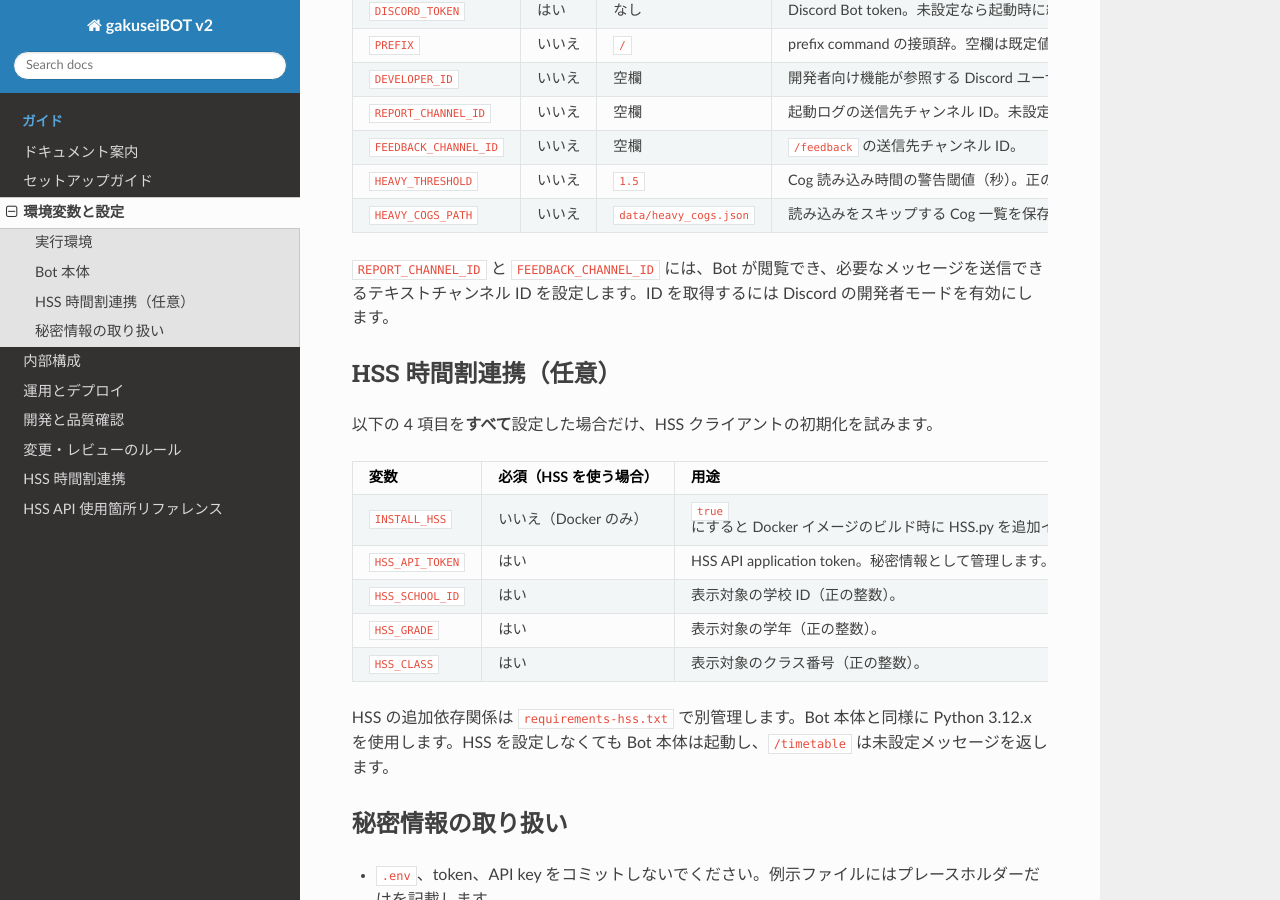
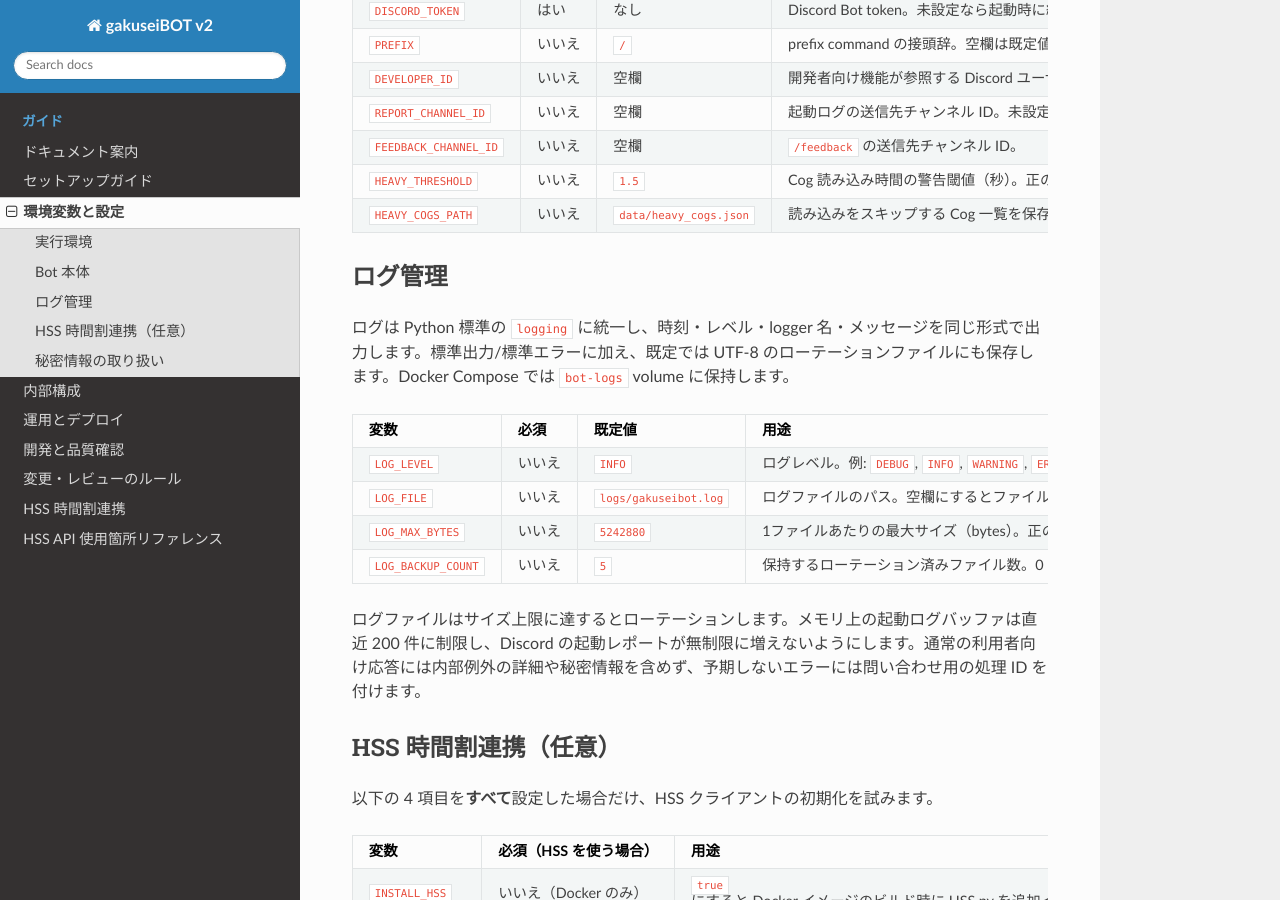
Before and after one commit to akiy2009/gakuseiBOTv2-Beta, a Sphinx documentation site: the page built from docs/configuration.md, in a window 1280 px wide and 900 px high, scrolled down 495 px. Built offline with Sphinx 7.4.7 and the Read the Docs theme 3.1.0, drawn with Linux system fonts in a browser that asks for light colours.

Commit message:
docs: document centralized logging configuration

```diff
--- a/docs/configuration.md
+++ b/docs/configuration.md
@@ -18,7 +18,18 @@ Bot 本体・任意の HSS 時間割連携・テスト・ドキュメント生
 | `HEAVY_THRESHOLD` | いいえ | `1.5` | Cog 読み込み時間の警告閾値（秒）。正の数値以外は既定値を使用します。 |
 | `HEAVY_COGS_PATH` | いいえ | `data/heavy_cogs.json` | 読み込みをスキップする Cog 一覧を保存する JSON ファイル。 |
 
-`REPORT_CHANNEL_ID` と `FEEDBACK_CHANNEL_ID` には、Bot が閲覧でき、必要なメッセージを送信できるテキストチャンネル ID を設定します。ID を取得するには Discord の開発者モードを有効にします。
+## ログ管理
+
+ログは Python 標準の `logging` に統一し、時刻・レベル・logger 名・メッセージを同じ形式で出力します。標準出力/標準エラーに加え、既定では UTF-8 のローテーションファイルにも保存します。Docker Compose では `bot-logs` volume に保持します。
+
+| 変数 | 必須 | 既定値 | 用途 |
+| --- | --- | --- | --- |
+| `LOG_LEVEL` | いいえ | `INFO` | ログレベル。例: `DEBUG`, `INFO`, `WARNING`, `ERROR`, `CRITICAL`。 |
+| `LOG_FILE` | いいえ | `logs/gakuseibot.log` | ログファイルのパス。空欄にするとファイル出力を無効化し、コンソール出力のみになります。 |
+| `LOG_MAX_BYTES` | いいえ | `5242880` | 1ファイルあたりの最大サイズ（bytes）。正の整数を指定します。 |
+| `LOG_BACKUP_COUNT` | いいえ | `5` | 保持するローテーション済みファイル数。0 はバックアップを保持しません。 |
+
+ログファイルはサイズ上限に達するとローテーションします。メモリ上の起動ログバッファは直近 200 件に制限し、Discord の起動レポートが無制限に増えないようにします。通常の利用者向け応答には内部例外の詳細や秘密情報を含めず、予期しないエラーには問い合わせ用の処理 ID を付けます。
 
 ## HSS 時間割連携（任意）
 
```
